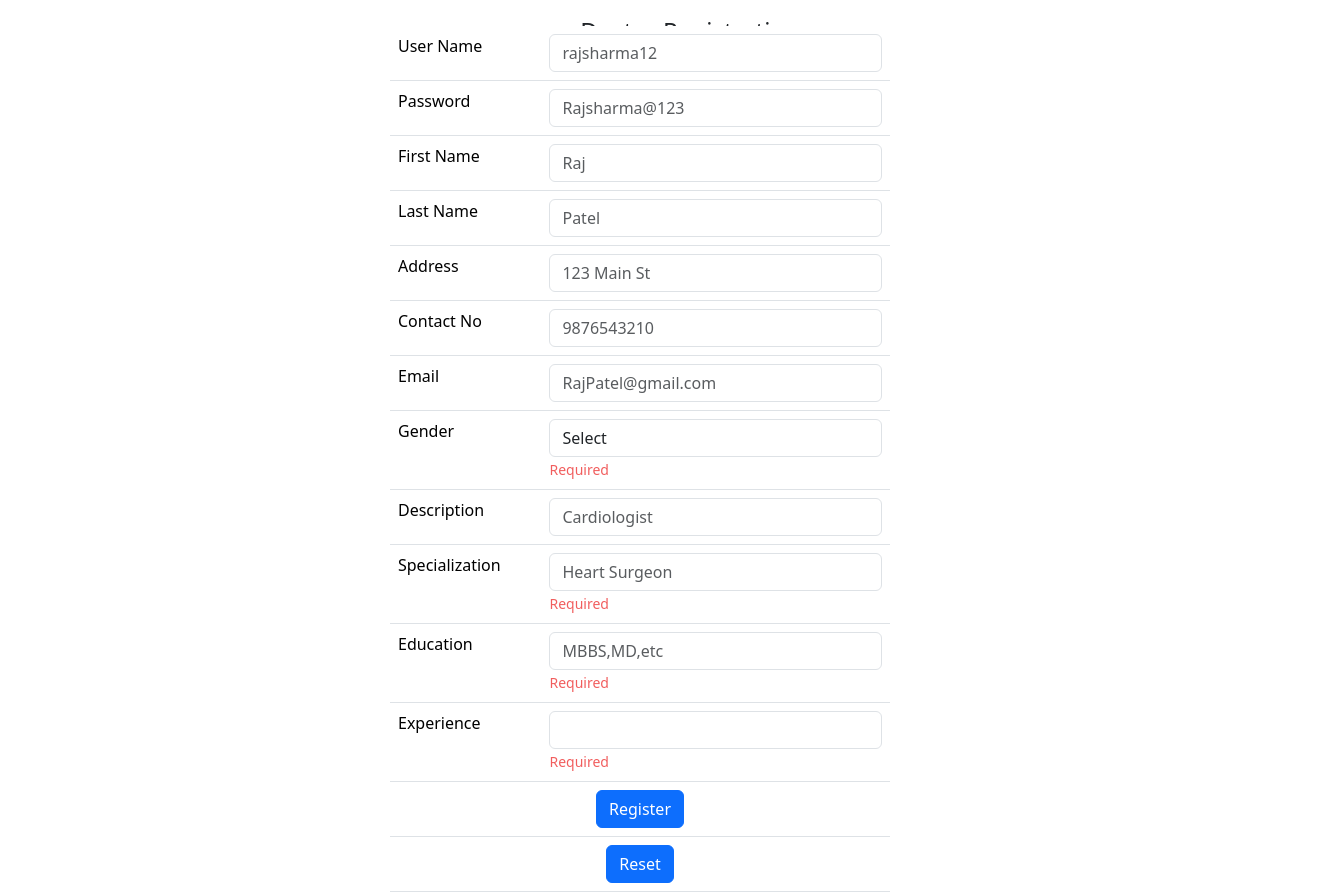
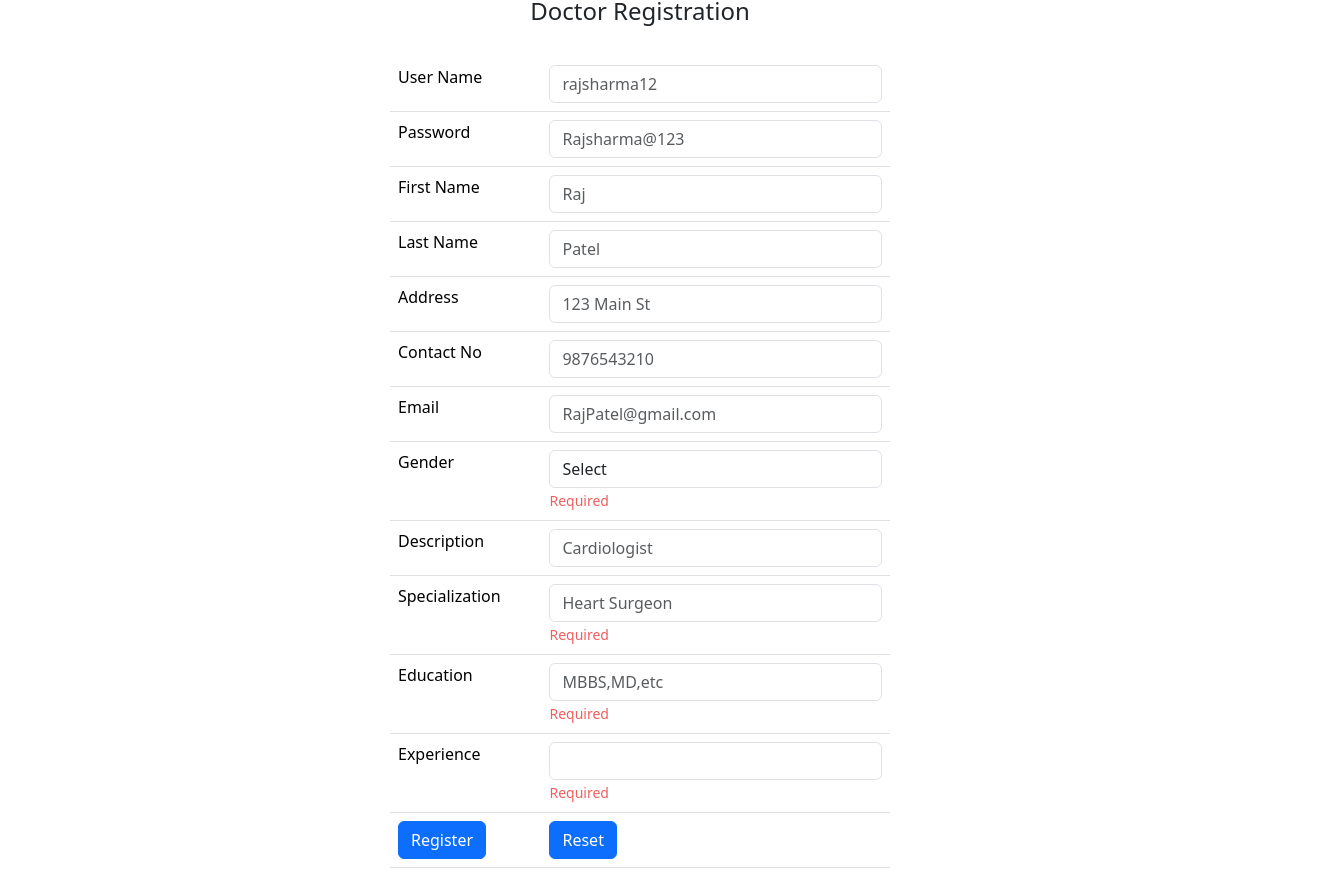
Before and after one commit to UdayDudhe/Health-Care-System, a React (Create React App) app in the folder React/my-react-app/: page /doc-reg in a window 1280 px wide. Shown: the part 83-979 px from the top of the page, 1330 px wide, since content can reach past the window. Built offline with nearby package versions, Linux system fonts and the light colour scheme.

Commit message:
fixed form overflow on navbar

```diff
--- a/React/my-react-app/src/Components/Registration component/DoctorRegistration.css
+++ b/React/my-react-app/src/Components/Registration component/DoctorRegistration.css
@@ -2,7 +2,6 @@
   display: flex;
   justify-content: center;
   align-items: center;
-  height: 100vh;
   width: 100vw;
 }
 
@@ -13,12 +12,6 @@
 
 .table td {
   padding: 8px;
-}
-
-.legend {
-  font-size: 24px;
-  font-weight: bold;
-  margin-bottom: 20px;
 }
 
 .form-control {
@@ -38,7 +31,10 @@
 }
 
 legend {
-  margin: 50px;
+  margin-top: 30px;
   font-size: 30px;
   text-align: center;
 }
+.button-center {
+  justify-content: space-between;
+}
--- a/React/my-react-app/src/Components/Registration component/DoctorRegistration.jsx
+++ b/React/my-react-app/src/Components/Registration component/DoctorRegistration.jsx
@@ -483,14 +483,13 @@ function DoctorRegistration() {
                 </td>
               </tr>
               <tr>
-                <td colSpan="2" className="text-center">
+                <td colSpan="1" className="button-center">
                   <button type="submit" className="btn btn-primary">
                     Register
                   </button>
                 </td>
-              </tr>
-              <tr>
-                <td colSpan="2" className="text-center">
+
+                <td colSpan="1" className="button-center">
                   <button
                     type="reset"
                     className="btn btn-primary"
--- a/React/my-react-app/src/Components/Registration component/PatientRegistration.jsx
+++ b/React/my-react-app/src/Components/Registration component/PatientRegistration.jsx
@@ -40,18 +40,20 @@ function PatientRegistration() {
   };
   const [user, dispatch] = useReducer(reducer, init);
 
-  const validateData=(key,val)=>{
+  const validateData = (key, val) => {
     let valid = true;
-    let error="";
-    switch(key){
+    let error = "";
+    switch (key) {
       case "username":
-        let patternusername =/^[a-zA-Z0-9]+$/;
+        let patternusername = /^[a-zA-Z0-9]+$/;
         if (!patternusername.test(val)) {
           valid = false;
           error = "Enter Valid User Name";
         }
-        break;case "password":
-        let patternpassword =  /^(?=.*[a-z])(?=.*[A-Z])(?=.*\d)(?=.*[@$!%*?&])[A-Za-z\d@$!%*?&]{8,}$/;
+        break;
+      case "password":
+        let patternpassword =
+          /^(?=.*[a-z])(?=.*[A-Z])(?=.*\d)(?=.*[@$!%*?&])[A-Za-z\d@$!%*?&]{8,}$/;
         if (!patternpassword.test(val)) {
           valid = false;
           error = "Enter Valid Password";
@@ -86,7 +88,7 @@ function PatientRegistration() {
         }
         break;
       case "contactNo":
-            let patterContact =/^\d{10}$/;
+        let patterContact = /^\d{10}$/;
         if (!patterContact.test(val)) {
           valid = false;
           error = "Please Enter Valid Contact Number";
@@ -94,23 +96,22 @@ function PatientRegistration() {
 
       default:
     }
-      return {valid:valid,error:error};
+    return { valid: valid, error: error };
   };
-  const handleChange=(key,value)=>{
-    const {valid,error}=validateData(key,value);
-    let formValid=true;
-    for(let k in user)
-    {
-      if(user[k].valid===false){
-        formValid=false;
+  const handleChange = (key, value) => {
+    const { valid, error } = validateData(key, value);
+    let formValid = true;
+    for (let k in user) {
+      if (user[k].valid === false) {
+        formValid = false;
         break;
       }
     }
     console.log(formValid);
 
     dispatch({
-      type:"update",
-      data:{key,value,touched:true,valid,error,formValid},
+      type: "update",
+      data: { key, value, touched: true, valid, error, formValid },
     });
   };
   return (
@@ -409,13 +410,12 @@ function PatientRegistration() {
                 </td>
               </tr>
               <tr>
-                <td colSpan="2" className="text-center">
+                <td colSpan="1" className="button-center">
                   <button type="submit" className="btn btn-primary">
                     Register
                   </button>
                 </td>
-              </tr>
-              <td colSpan="2" className="text-center">
+                <td colSpan="1" className="button-center">
                   <button
                     type="reset"
                     className="btn btn-primary"
@@ -426,6 +426,7 @@ function PatientRegistration() {
                     Reset
                   </button>
                 </td>
+              </tr>
             </tbody>
           </table>
         </form>
```
Lines whose indentation alone changed are shown as unchanged.
